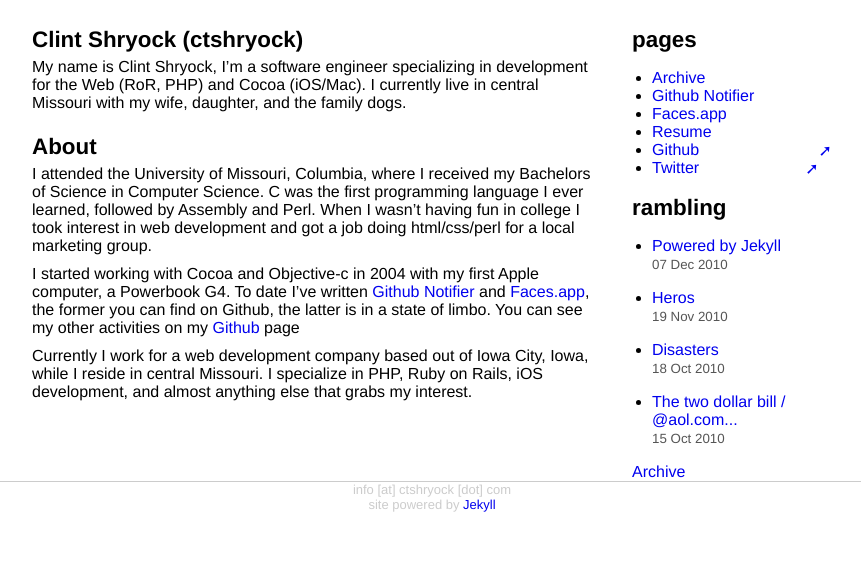
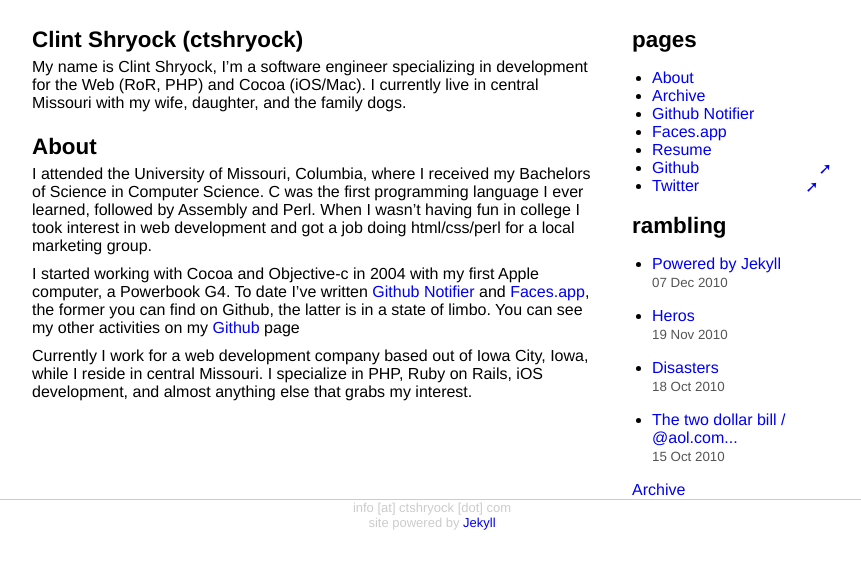
Before and after one commit to catsby/ctshryock.com, a Jekyll site: the page built from index.md, in a window 1280 px wide. Shown: the top 569 px of the page, without its empty margins (208-1069 px from the left). Built offline with Jekyll 4.4.1, drawn with Linux system fonts in a browser that asks for light colours.

Commit message:
Added an "about" link to navigation, basically a "home". Updated the links to have titles

```diff
--- a/_layouts/default.html
+++ b/_layouts/default.html
@@ -23,13 +23,14 @@
 
                 <h2>pages</h2>
                 <ul>
+                    <li><a href="/" title="About">About</a></li>
                 {% for post in site.posts %}
                     {% if post.type == 'page' %}
-                        <li><a href="/{{post.url}}">{{post.title}}</a></li>
+                        <li><a href="/{{post.url}}" title="{{post.title}}">{{post.title}}</a></li>
                     {% endif %}
                 {% endfor %}
-                    <li><a href="http://github.com/ctshryock">Github<span class="external-link" title="external link">&#x279A;</span></a></li>
-                    <li><a href="http://twitter.com/ctshryock">Twitter<span class="external-link" title="external link">&#x279A;</span></a></li>
+                    <li><a href="http://github.com/ctshryock" title="ctshryock on Github.com" target="_blank">Github<span class="external-link" title="external link">&#x279A;</span></a></li>
+                    <li><a href="http://twitter.com/ctshryock" title="ctshryock on Twitter.com" target="_blank">Twitter<span class="external-link" title="external link">&#x279A;</span></a></li>
                 </ul>
                 <h2>rambling</h2>
 
```
